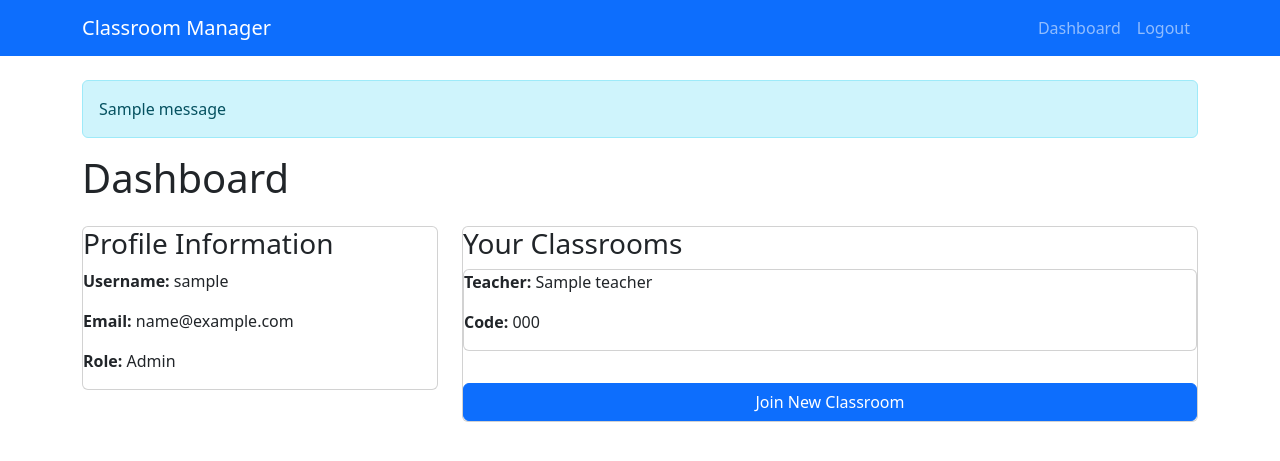
After one commit to AmayVikram/DeepGrader, a Flask app: page /dashboard in a window 1280 px wide. The commit adds this page. Shown: the top 461 px of the page. Run offline with Flask 3, Linux system fonts and the light colour scheme; the visitor is signed in with stand-in values (Sample User, id 1); one stand-in notice (Sample message) is shown; a database or web service that is not in the repository returns one stand-in record (values such as "Sample title").

Commit message:
basic structure

```diff
--- a/app.py
+++ b/app.py
@@ -1,31 +1,153 @@
-from flask import Flask
-from flask_pymongo import PyMongo
-from flask_login import LoginManager
+from flask import Flask, render_template, request, redirect, url_for, session, flash
+from pymongo import MongoClient
+import bcrypt
 import os
-from dotenv import load_dotenv
-
-load_dotenv()
+from functools import wraps
+import random
+import string
 
 app = Flask(__name__)
-app.config["MONGO_URI"] = os.getenv("MONGO_URI")
-app.config["SECRET_KEY"] = os.getenv("SECRET_KEY")  # Required for session management
+app.secret_key = os.urandom(24)
 
-mongo = PyMongo(app)
-login_manager = LoginManager(app)
-login_manager.login_view = "auth.login"  # Redirect to login if unauthorized
+# MongoDB Connection
+client = MongoClient('mongodb://localhost:27017/')
+db = client['user_auth_db']
+users_collection = db['users']
+classrooms_collection = db['classrooms']
 
-from models.user import User
+# Create indexes
+users_collection.create_index("username", unique=True)
+classrooms_collection.create_index("code", unique=True)
 
-@login_manager.user_loader
-def load_user(user_id):
-    user_data = mongo.db.users.find_one({"_id": ObjectId(user_id)})
-    if user_data:
-        return User(user_data)
-    return None
+# Generate unique classroom code
+def generate_classroom_code():
+    while True:
+        code = ''.join(random.choices(string.ascii_uppercase + string.digits, k=6))
+        if not classrooms_collection.find_one({'code': code}):
+            return code
 
-from routes.auth import auth
-app.register_blueprint(auth, url_prefix="/auth")
+# Login required decorator
+def login_required(f):
+    @wraps(f)
+    def decorated_function(*args, **kwargs):
+        if 'username' not in session:
+            flash('Please login first')
+            return redirect(url_for('login'))
+        return f(*args, **kwargs)
+    return decorated_function
 
-if __name__ == "__main__":
-    print("🚀 Server running at http://127.0.0.1:5000/")
-    app.run(debug=True)
+@app.route('/')
+def home():
+    return render_template('home.html')
+
+@app.route('/signup', methods=['GET', 'POST'])
+def signup():
+    if request.method == 'POST':
+        username = request.form['username']
+        password = request.form['password']
+        email = request.form['email']
+        role = request.form['role']
+
+        existing_user = users_collection.find_one({'username': username})
+        if existing_user:
+            flash('Username already exists')
+            return redirect(url_for('signup'))
+
+        hashed_password = bcrypt.hashpw(password.encode('utf-8'), bcrypt.gensalt())
+
+        user_data = {
+            'username': username,
+            'password': hashed_password,
+            'email': email,
+            'role': role
+        }
+
+        users_collection.insert_one(user_data)
+        flash('Registration successful! Please login.')
+        return redirect(url_for('login'))
+
+    return render_template('signup.html')
+
+@app.route('/login', methods=['GET', 'POST'])
+def login():
+    if request.method == 'POST':
+        username = request.form['username']
+        password = request.form['password']
+
+        user = users_collection.find_one({'username': username})
+
+        if user and bcrypt.checkpw(password.encode('utf-8'), user['password']):
+            session['username'] = username
+            session['role'] = user['role']
+
+            if user['role'] == 'teacher' and not user.get('classroom_code'):
+                classroom_code = generate_classroom_code()
+
+                users_collection.update_one(
+                    {'username': username},
+                    {'$set': {'classroom_code': classroom_code}}
+                )
+
+                classrooms_collection.insert_one({
+                    'code': classroom_code,
+                    'teacher': username,
+                    'students': []
+                })
+
+            flash(f'Welcome back, {username}!')
+            return redirect(url_for('dashboard'))
+        else:
+            flash('Invalid username or password')
+
+    return render_template('login.html')
+
+@app.route('/dashboard')
+@login_required
+def dashboard():
+    user = users_collection.find_one({'username': session['username']})
+    if user['role'] == 'teacher':
+        classroom = classrooms_collection.find_one({'teacher': session['username']})
+        return render_template('dashboard.html', user=user, classroom=classroom)
+    else:
+        joined_classrooms = list(classrooms_collection.find(
+            {'students': session['username']}
+        ))
+        return render_template('dashboard.html', user=user, joined_classrooms=joined_classrooms)
+
+@app.route('/join_classroom', methods=['GET', 'POST'])
+@login_required
+def join_classroom():
+    if session['role'] != 'student':
+        flash('Only students can join classrooms')
+        return redirect(url_for('dashboard'))
+
+    if request.method == 'POST':
+        code = request.form['classroom_code']
+        classroom = classrooms_collection.find_one({'code': code})
+
+        if not classroom:
+            flash('Invalid classroom code')
+            return redirect(url_for('join_classroom'))
+
+        if session['username'] in classroom['students']:
+            flash('You are already in this classroom')
+            return redirect(url_for('dashboard'))
+
+        classrooms_collection.update_one(
+            {'code': code},
+            {'$push': {'students': session['username']}}
+        )
+
+        flash('Successfully joined classroom!')
+        return redirect(url_for('dashboard'))
+
+    return render_template('join_classroom.html')
+
+@app.route('/logout')
+def logout():
+    session.clear()
+    flash('You have been logged out')
+    return redirect(url_for('home'))
+
+if __name__ == '__main__':
+    app.run(debug=True, port=8080)
--- /dev/null
+++ b/templates/base.html
@@ -0,0 +1,38 @@
+<!-- templates/base.html -->
+<!DOCTYPE html>
+<html>
+<head>
+    <title>Classroom Manager</title>
+    <link href="https://cdn.jsdelivr.net/npm/bootstrap@5.3.0/dist/css/bootstrap.min.css" rel="stylesheet">
+</head>
+<body>
+    <nav class="navbar navbar-expand-lg navbar-dark bg-primary">
+        <div class="container">
+            <a class="navbar-brand" href="/">Classroom Manager</a>
+            <div class="navbar-nav ms-auto">
+                {% if session.username %}
+                    <a class="nav-link" href="/dashboard">Dashboard</a>
+                    <a class="nav-link" href="/logout">Logout</a>
+                {% else %}
+                    <a class="nav-link" href="/login">Login</a>
+                    <a class="nav-link" href="/signup">Sign Up</a>
+                {% endif %}
+            </div>
+        </div>
+    </nav>
+
+    <div class="container mt-4">
+        {% with messages = get_flashed_messages() %}
+            {% if messages %}
+                {% for message in messages %}
+                    <div class="alert alert-info">{{ message }}</div>
+                {% endfor %}
+            {% endif %}
+        {% endwith %}
+
+        {% block content %}{% endblock %}
+    </div>
+
+    <script src="https://cdn.jsdelivr.net/npm/bootstrap@5.3.0/dist/js/bootstrap.bundle.min.js"></script>
+</body>
+</html>
--- a/templates/dashboard.html
+++ b/templates/dashboard.html
@@ -0,0 +1,63 @@
+<!-- templates/dashboard.html -->
+{% extends "base.html" %}
+
+{% block content %}
+<h1 class="mb-4">Dashboard</h1>
+<div class="row">
+    <div class="col-md-4">
+        <div class="card">
+            <h3>Profile Information</h3>
+            <p><strong>Username:</strong> {{ user.username }}</p>
+            <p><strong>Email:</strong> {{ user.email }}</p>
+            <p><strong>Role:</strong> {{ user.role|capitalize }}</p>
+        </div>
+    </div>
+
+    <div class="col-md-8">
+        {% if user.role == 'teacher' %}
+            <div class="card">
+                <h3>Your Classroom</h3>
+                {% if classroom %}
+                    <div class="code-display">
+                        Classroom Code: {{ classroom.code }}
+                        <button onclick="copyCode()" class="btn btn-sm btn-secondary ms-2">Copy</button>
+                    </div>
+                    <h4 class="mt-4">Enrolled Students</h4>
+                    {% if classroom.students %}
+                        <ul class="list-group">
+                            {% for student in classroom.students %}
+                                <li class="list-group-item">{{ student }}</li>
+                            {% endfor %}
+                        </ul>
+                    {% else %}
+                        <p>No students have joined yet.</p>
+                    {% endif %}
+                {% endif %}
+            </div>
+        {% else %}
+            <div class="card">
+                <h3>Your Classrooms</h3>
+                {% if joined_classrooms %}
+                    {% for classroom in joined_classrooms %}
+                        <div class="card mb-3">
+                            <p><strong>Teacher:</strong> {{ classroom.teacher }}</p>
+                            <p><strong>Code:</strong> {{ classroom.code }}</p>
+                        </div>
+                    {% endfor %}
+                {% else %}
+                    <p>You haven't joined any classrooms yet.</p>
+                {% endif %}
+                <a href="{{ url_for('join_classroom') }}" class="btn btn-primary mt-3">Join New Classroom</a>
+            </div>
+        {% endif %}
+    </div>
+</div>
+
+<script>
+function copyCode() {
+    const code = document.querySelector('.code-display').textContent.split(':')[1].trim();
+    navigator.clipboard.writeText(code);
+    alert('Classroom code copied to clipboard!');
+}
+</script>
+{% endblock %}
```
Also changed, not shown: models/user.py (deleted, +0 -11 lines), routes/auth.py (deleted, +0 -61 lines), templates/home.html (added, +15 -0 lines), templates/index.html (deleted, +0 -68 lines), templates/join_classroom.html (added, +19 -0 lines), templates/login.html (+26 -5 lines), templates/signup.html (+34 -10 lines), models/classroom.py (deleted), routes/classroom.py (deleted), routes/upload.py (deleted), templates/upload.html (deleted).
